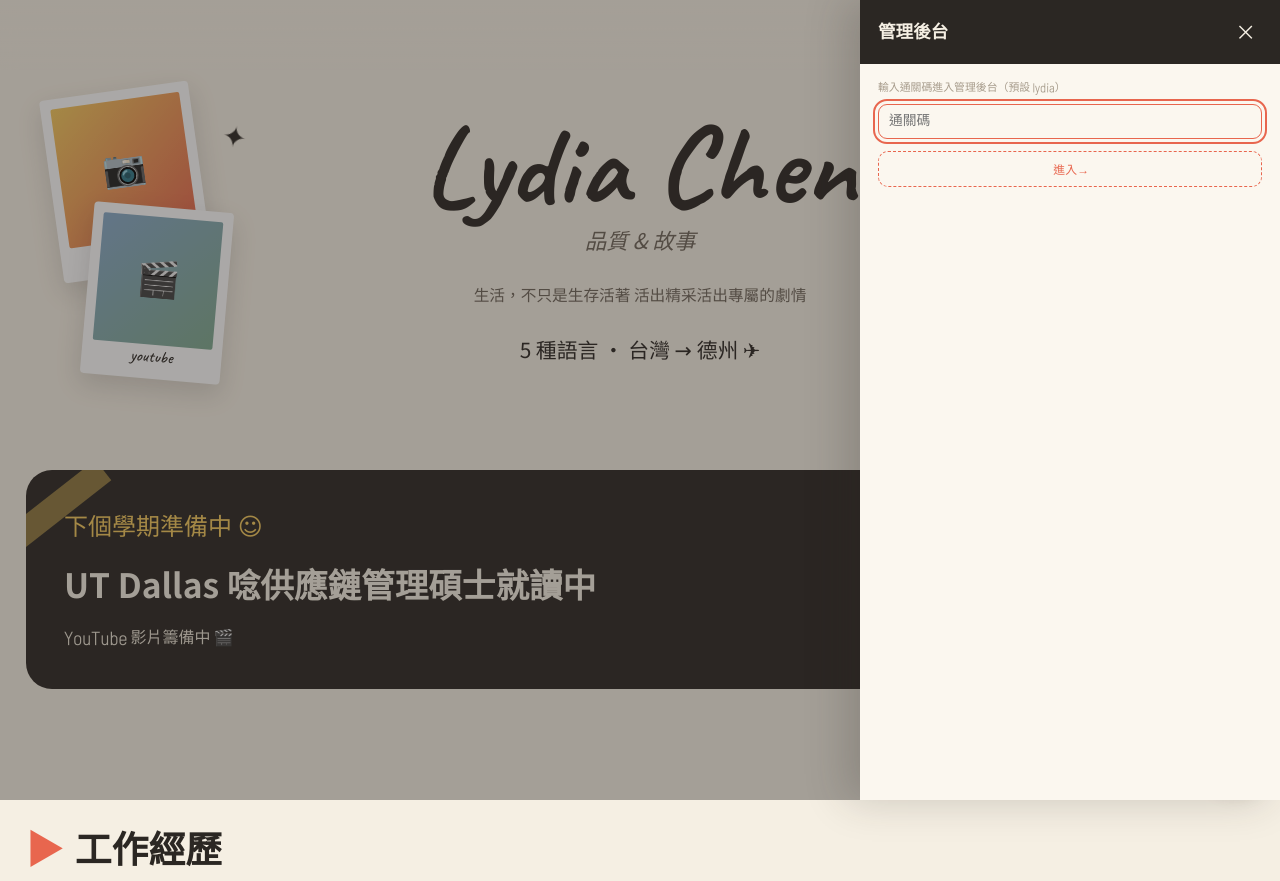
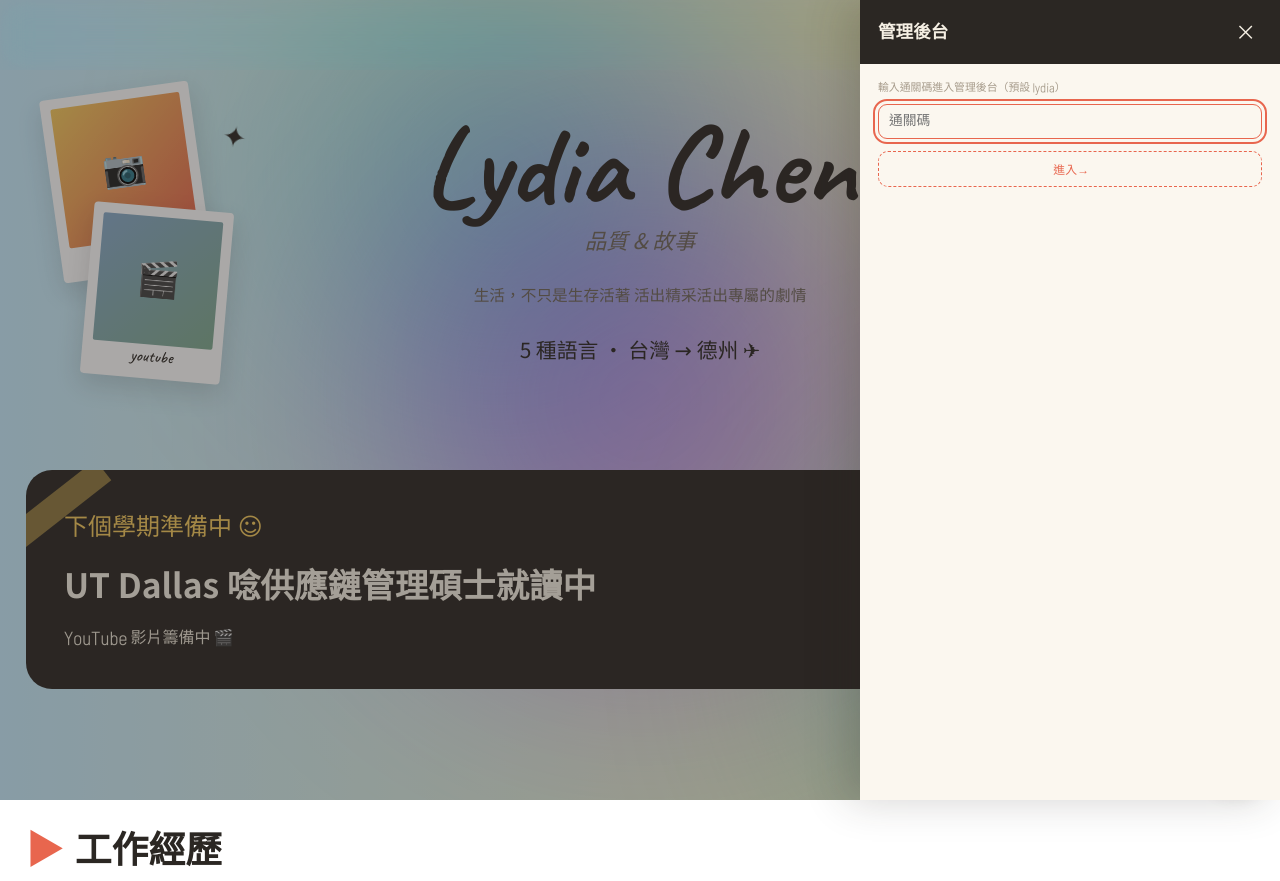
Before and after one commit to lydiachen97/lydiachen.github.io, a plain HTML site: page admin.html in a window 1280 px wide. Shown: the top 881 px of the page. Drawn offline with nearby package versions, Linux system fonts and the light colour scheme; a script that the page names is missing; a web font is replaced by a local one.

Commit message:
Add files via upload

```diff
--- a/admin.html
+++ b/admin.html
@@ -8,6 +8,44 @@
 <link rel="preconnect" href="https://fonts.gstatic.com" crossorigin />
 <link href="https://fonts.googleapis.com/css2?family=Fraunces:ital,opsz,wght@0,9..144,400;0,9..144,500;0,9..144,600;1,9..144,400;1,9..144,500&family=Inter:wght@400;500;600&family=Caveat:wght@500;600;700&family=Space+Mono:wght@400;700&family=Noto+Sans+TC:wght@400;500;700&family=Noto+Sans+KR:wght@400;500;700&family=Noto+Serif+TC:wght@500;600;700&family=Gowun+Batang:wght@400;700&display=swap" rel="stylesheet" />
 <style>
+/* ==========================================
+   最終版：黑色外框 + 粉藍色字底的卡片刷開特效
+========================================== */
+.ocard .go {
+  position: relative;
+  text-decoration: none !important;
+  color: #BDEFF7 !important; /* 強制設定字體本身為粉藍色 */
+  font-weight: 700;
+
+  /* 俐落的黑色外框（精準設定 1px 避免粗糙疊影） */
+  text-shadow: -1px 0 #2B2723, 0 1px #2B2723, 1px 0 #2B2723, 0 -1px #2B2723 !important;
+  white-space: nowrap;
+  overflow: hidden;
+  display: inline-block;
+  border-bottom: none !important;
+  padding-bottom: 0;
+  background: transparent !important;
+}
+
+.ocard .go::after {
+  content: attr(data-text);
+  color: #BEC6F7 !important;
+  position: absolute;
+  top: 0;
+  left: 0;
+
+  /* 配合卡片底色 #FFFDF8 的遮罩陰影，讓未刷開的部分完美融合背景 */
+  text-shadow: -1px 0 #FFFDF8, 0 1px #FFFDF8, 1px 0 #FFFDF8, 0 -1px #FFFDF8 !important;
+  width: 100%;
+  white-space: nowrap;
+  overflow: hidden;
+  -webkit-transition: width 1s ease; /* 舒適流暢的動畫速度 */
+  transition: width 1s ease;
+}
+
+.ocard .go:hover::after {
+  width: 0%;
+}
 :root{
   --cream:#F5EFE3;--cream-2:#FBF7EF;--card:#FFFDF8;--ink:#2B2723;--ink-soft:#6E655A;--ink-faint:#A79C8C;
   --line:#E4DBC9;--coral:#E8664E;--coral-deep:#C94A34;--butter:#F4C95D;--sky:#87A9C9;--sage:#7FA98F;--grape:#A488C0;
@@ -16,11 +54,11 @@
 }
 *{box-sizing:border-box;margin:0;padding:0}
 html{scroll-behavior:smooth}
-body{background:var(--cream);color:var(--ink);font-family:var(--sans);line-height:1.65;-webkit-font-smoothing:antialiased;overflow-x:hidden}
+body{background:transparent;color:var(--ink);font-family:var(--sans);line-height:1.65;-webkit-font-smoothing:antialiased;overflow-x:hidden}
 a{color:inherit;text-decoration:none}::selection{background:var(--coral);color:#fff}
 .wrap{max-width:var(--max);margin:0 auto;padding:0 26px}
 
-header{position:sticky;top:0;z-index:60;backdrop-filter:blur(8px);background:linear-gradient(var(--cream),rgba(245,239,227,.6))}
+header{position:sticky;top:0;z-index:60;backdrop-filter:blur(14px) saturate(140%);-webkit-backdrop-filter:blur(14px) saturate(140%);background:transparent}
 .nav{display:flex;align-items:center;justify-content:flex-end;height:70px}
 .brand{display:flex;align-items:center;gap:11px;font-family:var(--serif);font-weight:600;font-size:1.25rem}
 .brand .blob{width:32px;height:32px;background:var(--coral);color:#fff;display:grid;place-items:center;border-radius:50% 50% 50% 12px;font-family:var(--serif);font-weight:600;transform:rotate(-6deg)}
@@ -208,9 +246,65 @@ footer{padding:40px 0 60px;text-align:center}
 #admin-toast.show{opacity:1;transform:translateX(-50%) translateY(0)}
 .admin-overlay.open{opacity:1;pointer-events:auto}
 @media(max-width:520px){.admin{width:100%}}
+/* ★ 貼在這裡：背景專屬 CSS 開始 ★ */
+.background {
+    position: fixed;
+    z-index: -1;
+    overflow: hidden;
+    width: 100vw;
+    height: 100vh;
+    top: 0;
+    left: 0;
+    background: linear-gradient(to right, #c5eafc, #fff1ad);
+    display: flex;
+    flex-grow: 1;
+}
+
+.background div {
+    position: absolute;
+    border-radius: 100%;
+    height: 0;
+    filter: blur(120px);
+    opacity: 0.4;
+}
+
+.background div:nth-child(1) {
+    background: linear-gradient(132deg, #1FCFC3 0.00%, #1F91CF 100.00%);
+    width: 30%;
+    padding-top: 30%;
+    left: 39%;
+    top: 22%;
+    transform: translateX(-50%) translateY(-50%);
+}
+
+.background div:nth-child(2) {
+    background: linear-gradient(132deg, #0800FF 0.00%, #E32BE3 100.00%);
+    width: 40%;
+    padding-top: 40%;
+    left: 50%;
+    top: 50%;
+    transform: translateX(-50%) translateY(-50%);
+}
+
+.background div:nth-child(3) {
+    background: linear-gradient(132deg, #1FCFC3 0.00%, #1F91CF 100.00%);
+    width: 30%;
+    padding-top: 30%;
+    left: 80%;
+    top: 80%;
+    transform: translateX(-50%) translateY(-50%);
+}
+/* ★ 背景專屬 CSS 結束 ★ */
 </style>
 </head>
 <body>
+<!-- ★ 漸層背景 ★ -->
+<div class="background">
+   <div></div>
+   <div></div>
+   <div></div>
+</div>
+
 
 <header>
   <div class="wrap nav">
@@ -483,9 +577,10 @@ function renderWork(){
 function renderOther(){
   document.getElementById("other-list").innerHTML=STATE.other.map(o=>{
     const u=o.url||"#";const ext=/^https?:\/\//i.test(u);
+    const goText=t(o.go); /* 抓取當前語言的按鈕文字 */
     return `<a class="ocard" href="${u}"${ext?' target="_blank" rel="noopener"':''}>
       <div class="emoji">${o.emoji||"✦"}</div><h4>${t(o.title)}</h4><div class="oy">${o.year||""}</div>
-      <p>${t(o.desc)}</p><span class="go">${t(o.go)}</span></a>`;}).join("");
+      <p>${t(o.desc)}</p><span class="go" data-text="${goText}">${goText}</span></a>`;}).join("");
 }
 function renderLangs(){
   document.getElementById("lang-list").innerHTML=STATE.languages.map(l=>`
```
Also changed, not shown: gallery.html (+57 -6 lines), index.html (+98 -3 lines), content.json.
